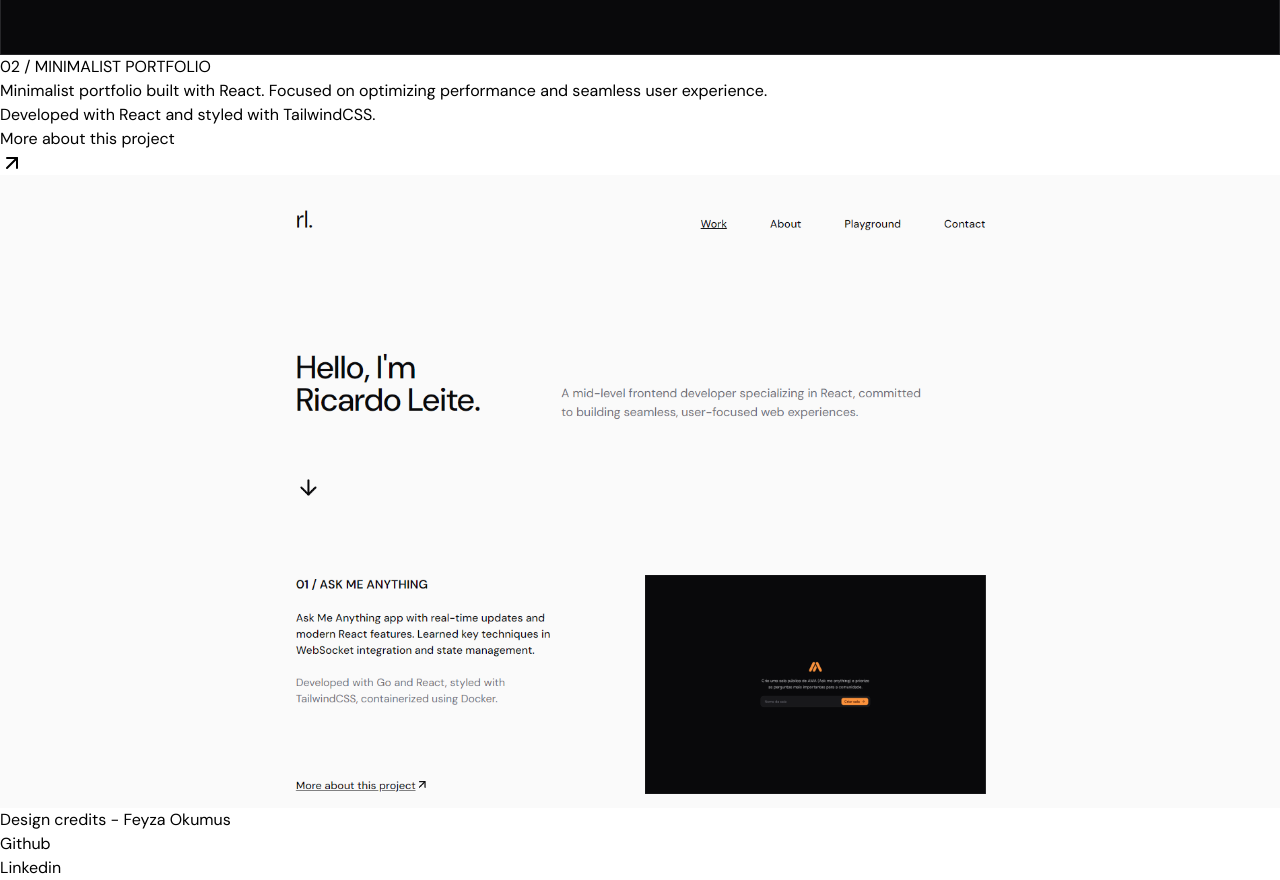
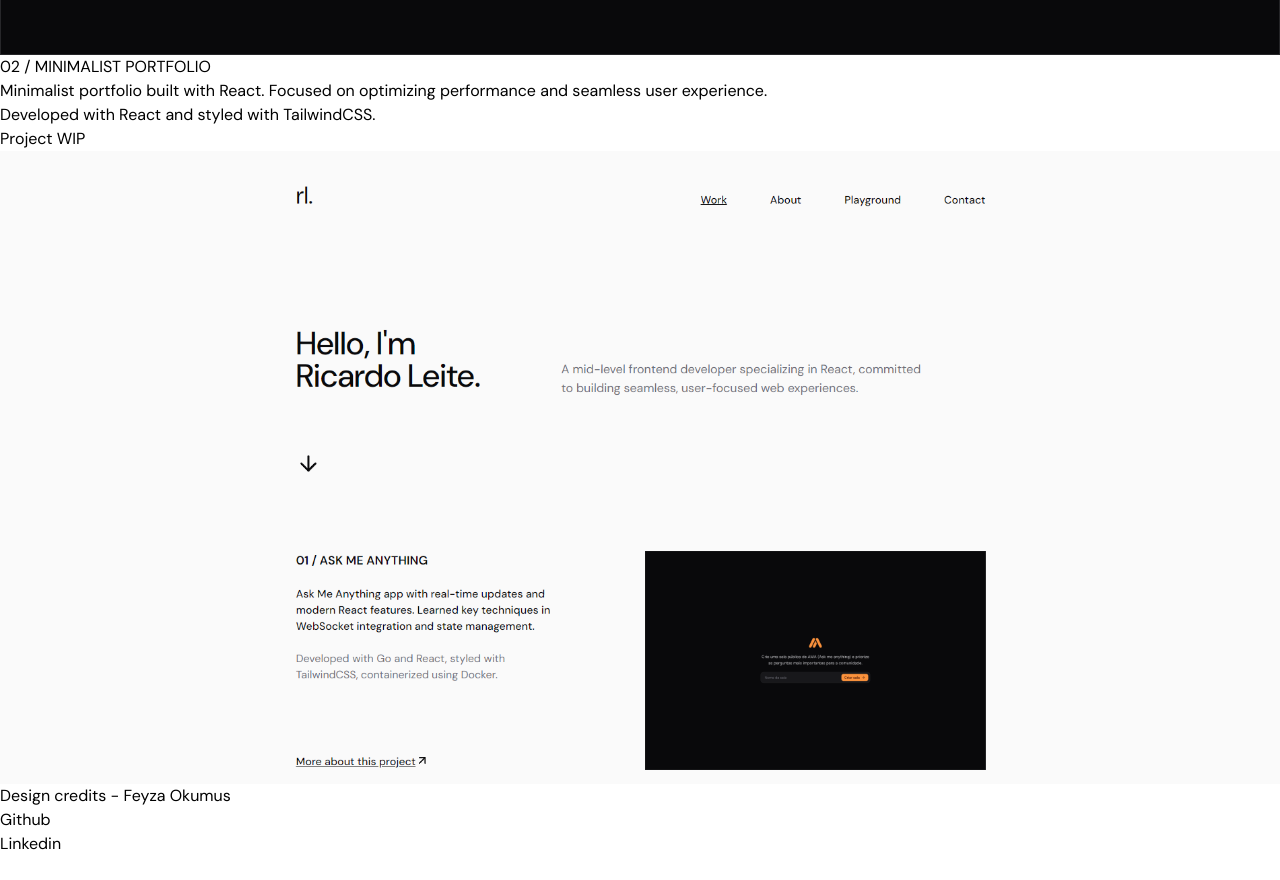
Before and after one commit to rleite-it/minimalist-portfolio, a React (Vite) app: page / in a window 1280 px wide. Shown: the part 1080-1960 px from the top of the page. After the commit the page ends 1936 px from the top, so only its background shows below. Built offline with nearby package versions, Linux system fonts and the light colour scheme.

Commit message:
update login in project component

```diff
--- a/src/components/project.tsx
+++ b/src/components/project.tsx
@@ -10,9 +10,9 @@ export default function Project({ id, name, description, stack, preview, wip }:
                 <h1 className="font-semibold text-lg">{id} / {name}</h1>
                 <p className="font-medium ">{description}</p>
                 <p className="text-justify pr-20 text-zinc-500 flex-1">{stack}</p>
-                <TextLink text="More about this project" icon={<ArrowUpRight className="size-5" />} wip={wip} />
+                <TextLink text={wip ? "Project WIP" : "More about this project"} icon={!wip ? <ArrowUpRight className="size-5" /> : <></>} wip={wip} />
             </div>
-            <img src={preview} alt={`project ${name} preview`} className="w-[550px] h-[325px] ml-auto" />
+            <img src={preview} alt={`project ${name} preview`} className="w-[500px] h-[325px] ml-auto aspect-video" />
         </div>
     )
 }
```
